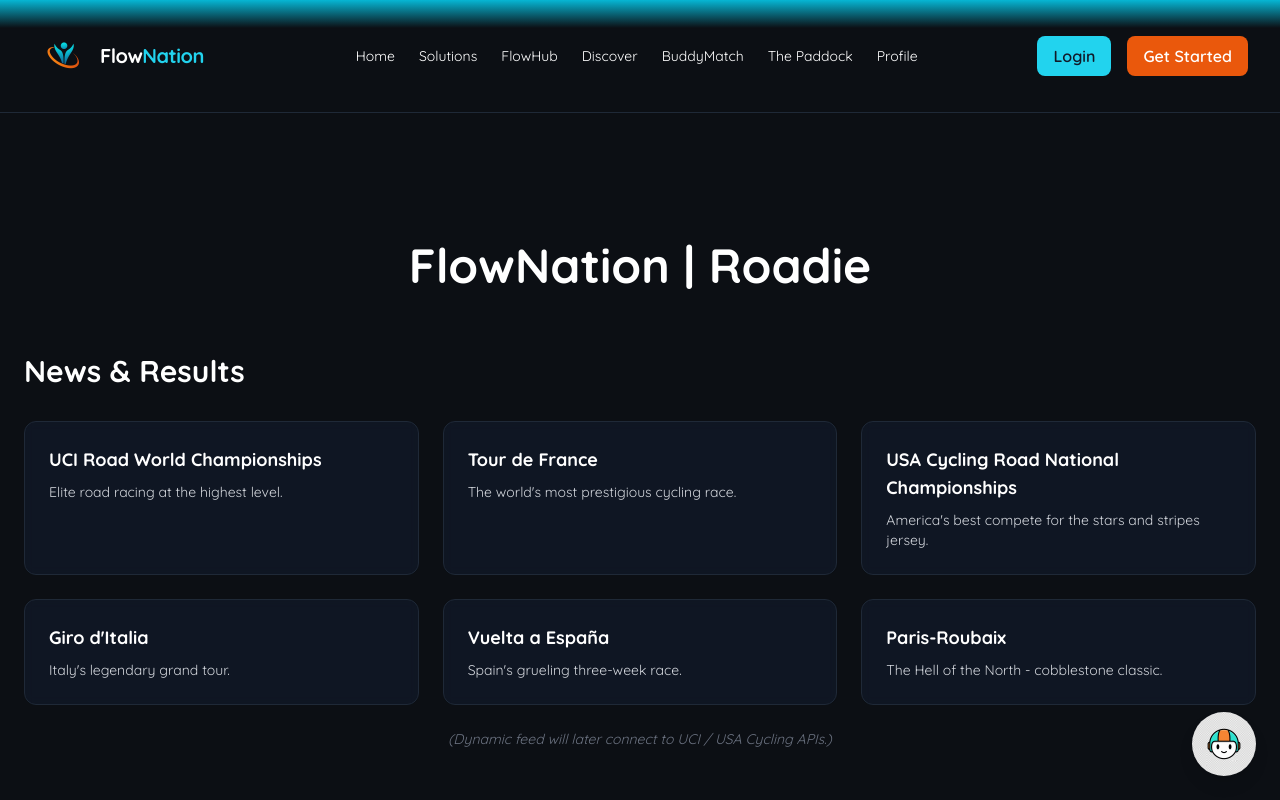
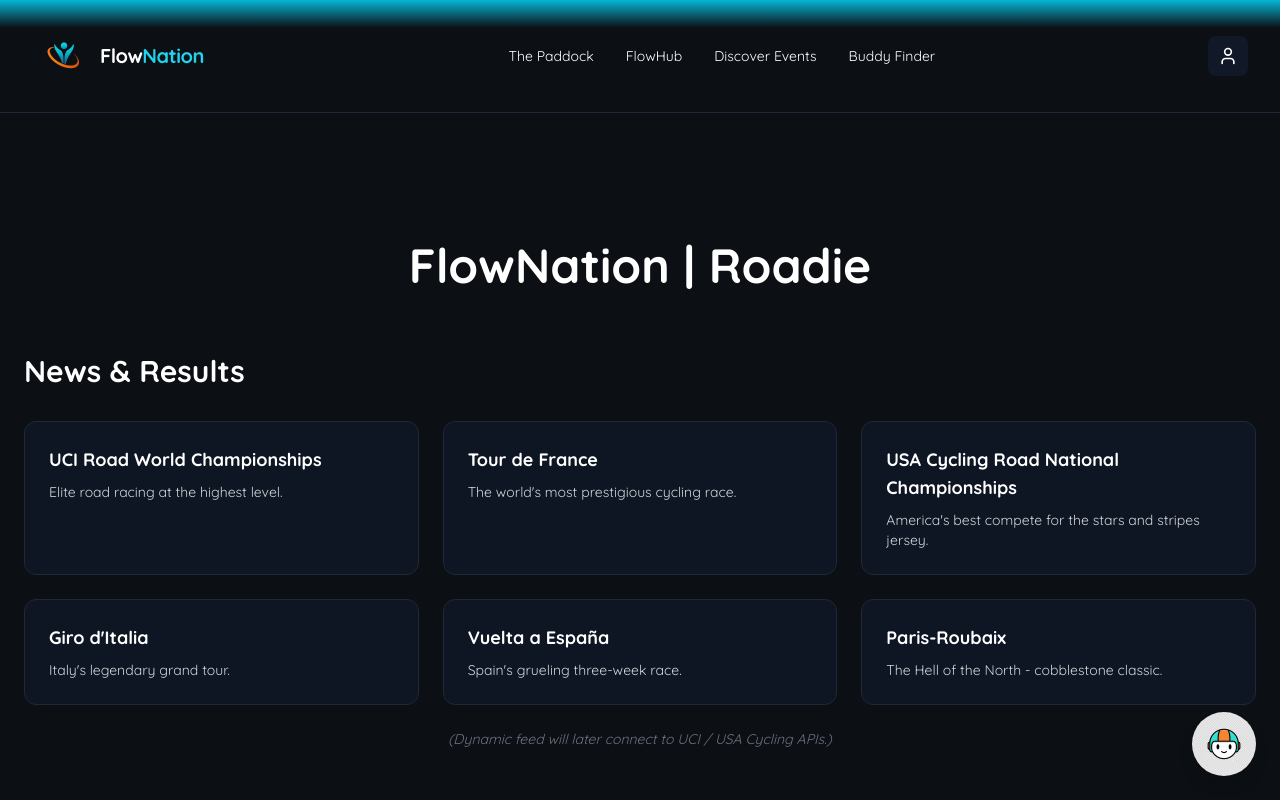
Before and after one commit to ilyacantor/flownation_bolt, a React (Vite) app: page /roadie in a window 1280 px wide. Shown: the top 800 px of the page. Built offline with nearby package versions, Linux system fonts and the light colour scheme.

Commit message:
Updated Header.tsx

```diff
--- a/src/components/Header.tsx
+++ b/src/components/Header.tsx
@@ -1,9 +1,6 @@
-import { useState } from 'react';
 import { Link } from 'react-router-dom';
-import QuickSignupModal from './QuickSignupModal';
 
 export default function Header() {
-  const [showSignup, setShowSignup] = useState(false);
 
   return (
     <header className="py-6 px-8 border-b border-gray-800" style={{ background: 'linear-gradient(to bottom, #06b6d4 0%, #0c0f14 25%)' }}>
@@ -14,26 +11,18 @@
             Flow<span className="text-cyan-400">Nation</span>
           </span>
         </Link>
-        <nav className="flex items-center gap-6 text-sm flex-1 justify-center flex-wrap" >
-          <Link to="/landing" className="text-white hover:text-cyan-400 transition-colors">Home</Link>
-          <Link to="/solutions" className="text-white hover:text-cyan-400 transition-colors">Solutions</Link>
+        <nav className="flex items-center gap-8 text-sm flex-1 justify-center" >
+          <Link to="/paddock" className="text-white hover:text-cyan-400 transition-colors">The Paddock</Link>
           <Link to="/flowhub" className="text-white hover:text-cyan-400 transition-colors">FlowHub</Link>
-          <Link to="/discover" className="text-white hover:text-cyan-400 transition-colors">Discover</Link>
-          <Link to="/buddymatch" className="text-white hover:text-cyan-400 transition-colors">BuddyMatch</Link>
-          <Link to="/paddock" className="text-white hover:text-cyan-400 transition-colors">The Paddock</Link>
-          <Link to="/profile" className="text-white hover:text-cyan-400 transition-colors">Profile</Link>
+          <Link to="/discover" className="text-white hover:text-cyan-400 transition-colors">Discover Events</Link>
+          <Link to="/buddymatch" className="text-white hover:text-cyan-400 transition-colors">Buddy Finder</Link>
         </nav>
         <div className="flex items-center gap-4">
-          <button className="px-4 py-2 bg-cyan-400 hover:bg-cyan-500 text-gray-900 rounded-lg font-semibold transition-colors" >
-            Login
-          </button>
-          <button onClick={() => setShowSignup(true)} className="px-4 py-2 bg-orange-600 hover:bg-orange-700 text-white rounded-lg font-semibold transition-colors" >
-            Get Started
-          </button>
+          <Link to="/profile" className="w-10 h-10 bg-gray-900 hover:bg-gray-800 rounded-lg flex items-center justify-center text-white transition-colors">
+            <svg xmlns="http://www.w3.org/2000/svg" width="20" height="20" viewBox="0 0 24 24" fill="none" stroke="currentColor" strokeWidth="2" strokeLinecap="round" strokeLinejoin="round"><path d="M19 21v-2a4 4 0 0 0-4-4H9a4 4 0 0 0-4 4v2"/><circle cx="12" cy="7" r="4"/></svg>
+          </Link>
         </div>
       </div>
-
-      <QuickSignupModal open={showSignup} onClose={() => setShowSignup(false)} />
     </header>
   );
 }
```
